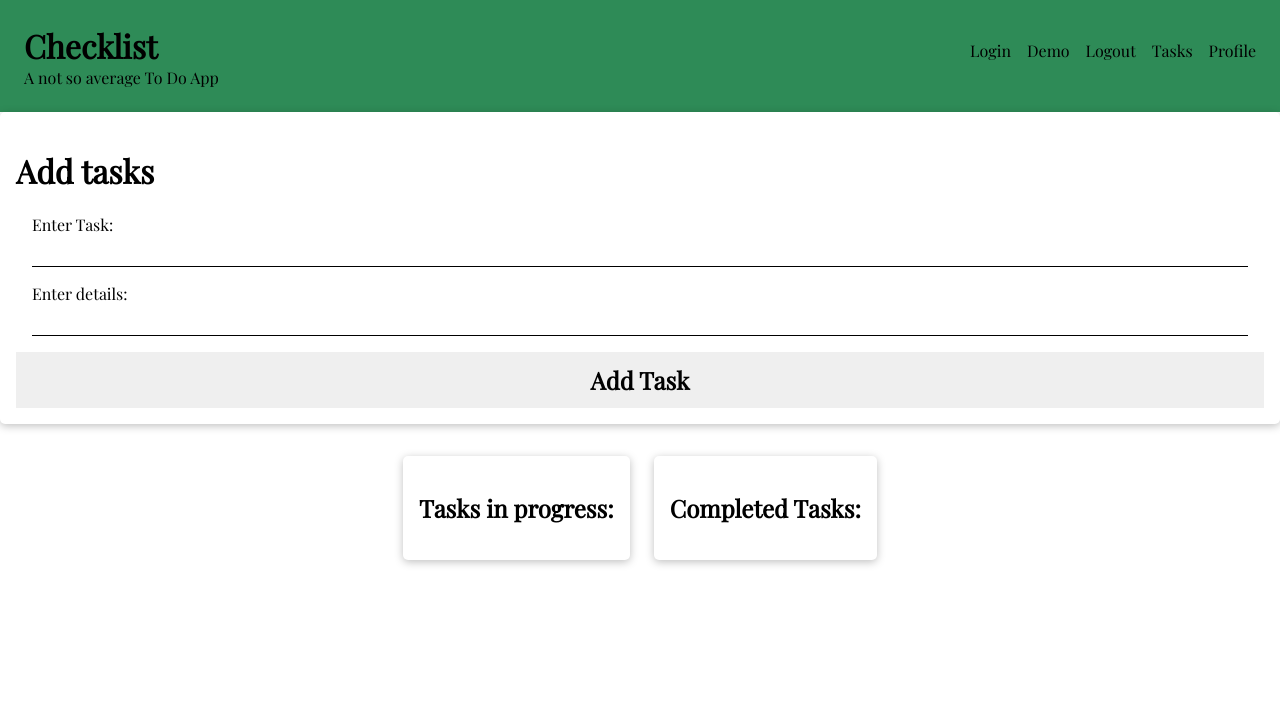
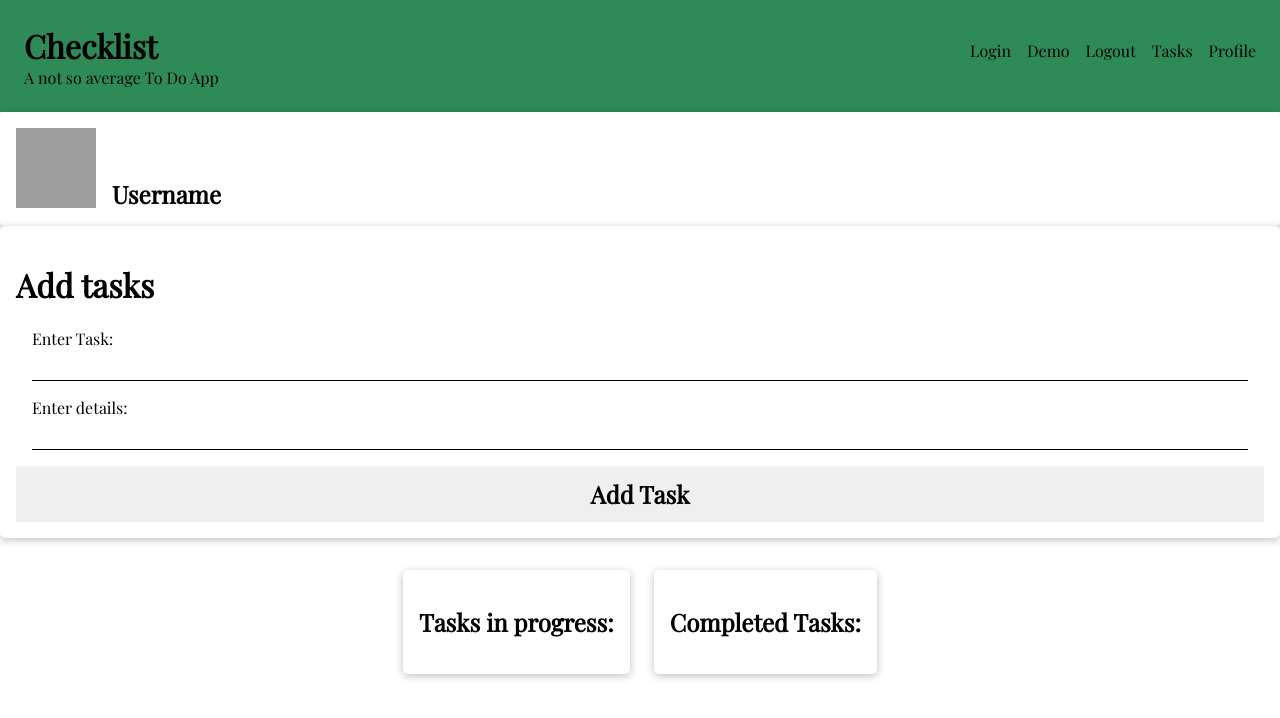
Before and after one commit to Spiritusanti/ToDoApp, a React (Create React App) app: page / in a window 1280 px wide. Shown: the top 718 px of the page. Built offline with nearby package versions, Linux system fonts and the light colour scheme; grey boxes are pictures that could not be loaded.

Commit message:
added and styled a stateless for the moment ProfileInsertComponent

```diff
--- a/src/App.js
+++ b/src/App.js
@@ -7,11 +7,13 @@ import TaskList from "./components/TodosFunctionality/TaskList.Component";
 // styles imports
 import classes from './App.module.scss';
 import CompletedTasks from "./components/TodosFunctionality/CompletedTasks.component";
+import ProfileInsert from "./components/Profile/ProfileInsert.component";
 
 function App() {
   return (
     <div className={classes.app}>
       <Header />
+      <ProfileInsert />
       <TodoInputForm />
       <section className={classes.tasks}>
         <TaskList />
--- /dev/null
+++ b/src/components/Profile/ProfileInsert.component.js
@@ -0,0 +1,21 @@
+// component imports
+import Card from "../UI/Card/Card.component";
+// style imports
+import classes from "./ProfileInsert.module.scss";
+
+//adds in a brief profile overview to the todos page.
+// Includes a profile image and username.
+const ProfileInsert = () => {
+  return (
+    <Card>
+      <article className={classes.insert}>
+        <section className={classes.userInfo}>
+          <img src='https://www.pngfind.com/pngs/m/610-6104451_image-placeholder-png-user-profile-placeholder-image-png.png' alt="profile" />
+          <h2>Username</h2>
+        </section>
+      </article>
+    </Card>
+  );
+};
+
+export default ProfileInsert;
--- /dev/null
+++ b/src/components/Profile/ProfileInsert.module.scss
@@ -0,0 +1,18 @@
+.insert {
+  display: flex;
+  justify-content: space-between;
+  .userInfo {
+    display: flex;
+    gap: 1rem;
+    img {
+      height: 5rem;
+      width: 5rem;
+    }
+
+    h2 {
+      padding-top: 1.88rem;
+      padding-bottom: 0;
+      margin-bottom: 0;
+    }
+  }
+}
```
